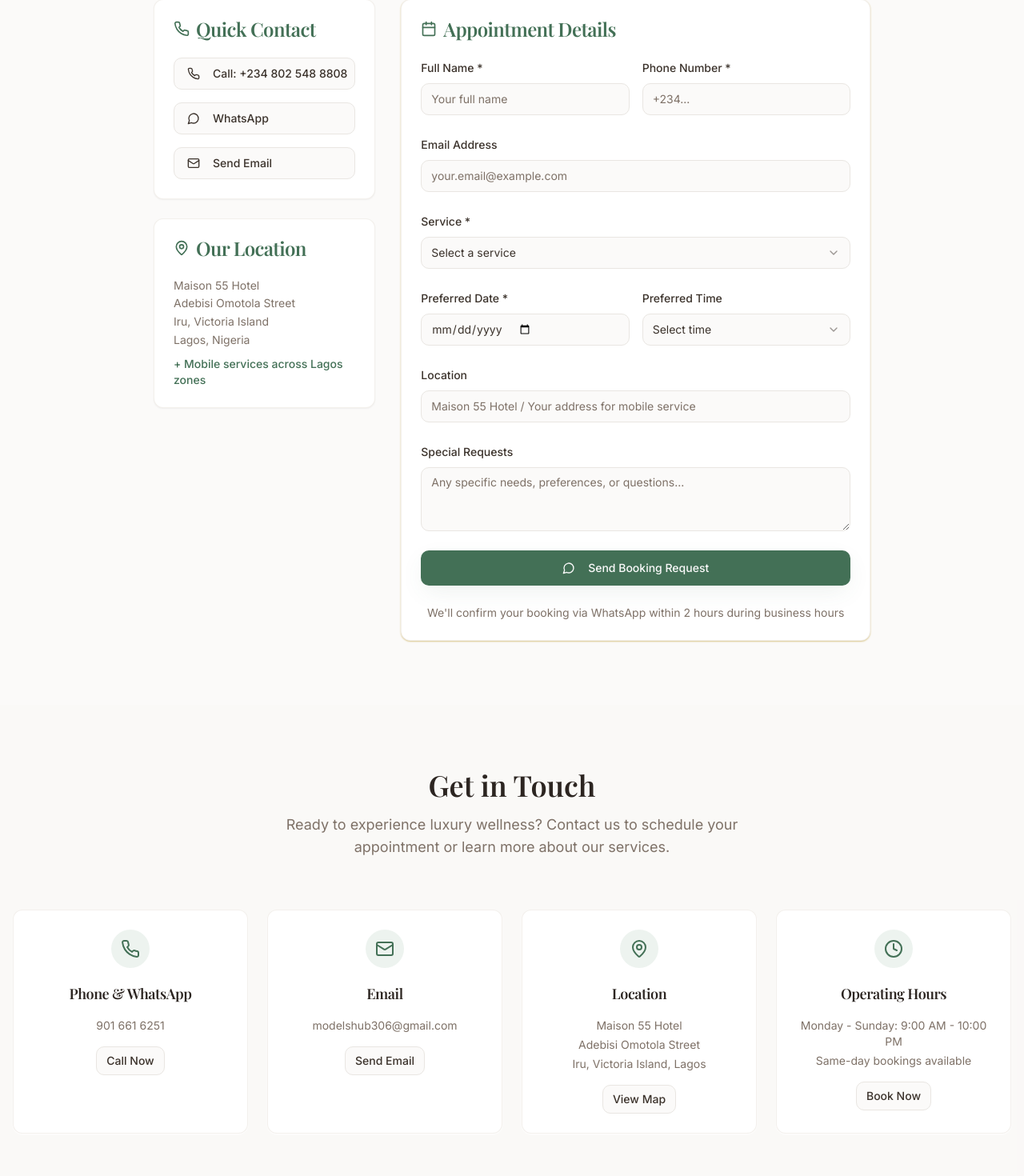
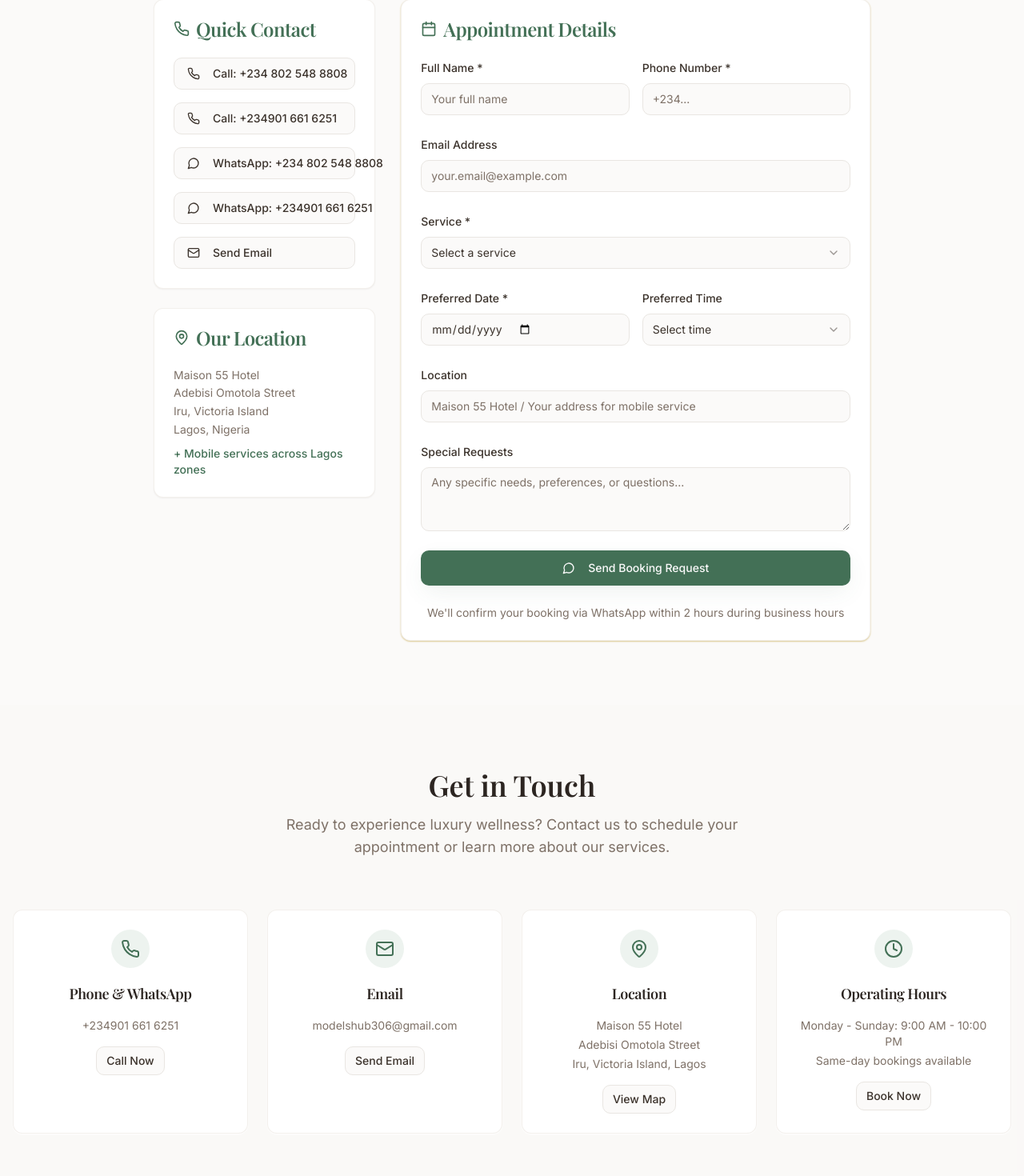
Before and after one commit to Moxsal/zen-on-demand-lagos-14, a React (Vite) app: page / in a window 1280 px wide. Shown: the part 5734-7204 px from the top of the page at 80% size. Built offline with nearby package versions, Linux system fonts and the light colour scheme.

Commit message:
Update phone number format
Update all instances of the phone number 901 661 6251 to +234901 661 6251, ensuring both numbers remain active and clickable for calls and WhatsApp.

```diff
--- a/src/components/BookingForm.tsx
+++ b/src/components/BookingForm.tsx
@@ -111,10 +111,26 @@ Please confirm availability. Thank you!`;
                 <Button
                   variant="outline"
                   className="w-full justify-start"
+                  onClick={() => window.open("tel:+2349016616251", "_self")}
+                >
+                  <Phone className="w-4 h-4 mr-2" />
+                  Call: +234901 661 6251
+                </Button>
+                <Button
+                  variant="outline"
+                  className="w-full justify-start"
                   onClick={() => window.open("https://wa.me/2348025488808", "_blank")}
                 >
                   <MessageCircle className="w-4 h-4 mr-2" />
-                  WhatsApp
+                  WhatsApp: +234 802 548 8808
+                </Button>
+                <Button
+                  variant="outline"
+                  className="w-full justify-start"
+                  onClick={() => window.open("https://wa.me/2349016616251", "_blank")}
+                >
+                  <MessageCircle className="w-4 h-4 mr-2" />
+                  WhatsApp: +234901 661 6251
                 </Button>
                 <Button
                   variant="outline"
--- a/src/components/Contact.tsx
+++ b/src/components/Contact.tsx
@@ -7,8 +7,8 @@ const Contact = () => {
     {
       icon: Phone,
       title: "Phone & WhatsApp",
-      details: ["901 661 6251"],
-      action: () => window.open("tel:+19016616251", "_self"),
+      details: ["+234901 661 6251"],
+      action: () => window.open("tel:+2349016616251", "_self"),
       actionText: "Call Now"
     },
     {
@@ -128,7 +128,7 @@ const Contact = () => {
                 <div className="flex flex-col sm:flex-row gap-3">
                   <Button
                     className="flex-1 bg-background hover:bg-background/90 text-foreground shadow-spa"
-                    onClick={() => window.open("https://wa.me/19016616251", "_blank")}
+                    onClick={() => window.open("https://wa.me/2349016616251", "_blank")}
                   >
                     <MessageCircle className="w-4 h-4 mr-2" />
                     WhatsApp
--- a/src/components/Footer.tsx
+++ b/src/components/Footer.tsx
@@ -102,7 +102,7 @@ const Footer = () => {
               </div>
               <div className="flex items-center space-x-2">
                 <Phone className="w-4 h-4 text-luxury" />
-                <span className="text-background/80 text-sm">901 661 6251</span>
+                <span className="text-background/80 text-sm">+234901 661 6251</span>
               </div>
               <div className="flex items-center space-x-2">
                 <Mail className="w-4 h-4 text-luxury" />
@@ -118,7 +118,7 @@ const Footer = () => {
             <div className="flex flex-col space-y-2 mt-4">
               <Button
                 size="sm"
-                onClick={() => window.open("tel:+19016616251", "_self")}
+                onClick={() => window.open("tel:+2349016616251", "_self")}
                 className="bg-luxury hover:bg-luxury/90 text-luxury-foreground"
               >
                 <Phone className="w-4 h-4 mr-2" />
@@ -126,7 +126,7 @@ const Footer = () => {
               </Button>
               <Button
                 size="sm"
-                onClick={() => window.open("https://wa.me/19016616251", "_blank")}
+                onClick={() => window.open("https://wa.me/2349016616251", "_blank")}
                 className="bg-luxury hover:bg-luxury/90 text-luxury-foreground"
               >
                 <MessageCircle className="w-4 h-4 mr-2" />
```
